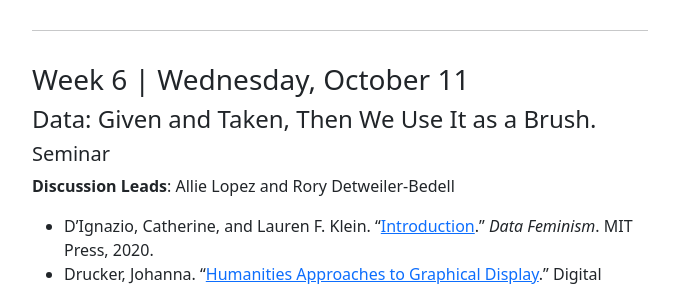
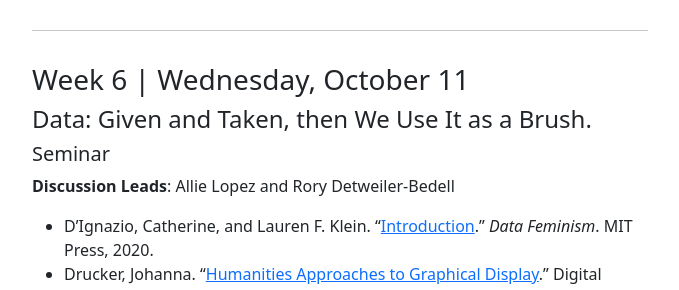
Before and after one commit to elotroalex/f23-intro-dh, a Jekyll site: the page built from schedule.md, in a window 1280 px wide and 900 px high, scrolled down 2607 px. Shown: the part 158-448 px from the top of the window, without its empty margins (300-979 px from the left). Built offline with Jekyll 4.4.1, drawn with Linux system fonts in a browser that asks for light colours.

```diff
--- a/schedule.md
+++ b/schedule.md
@@ -125,7 +125,7 @@ Programming Environment](http://files.catwell.info/misc/mirror/the-unix-programm
 
 ### Week 6 | Wednesday, October 11
 
-#### Data: Given and Taken, Then We Use It as a Brush.
+#### Data: Given and Taken, then We Use It as a Brush.
 
 ##### Seminar
 
```
